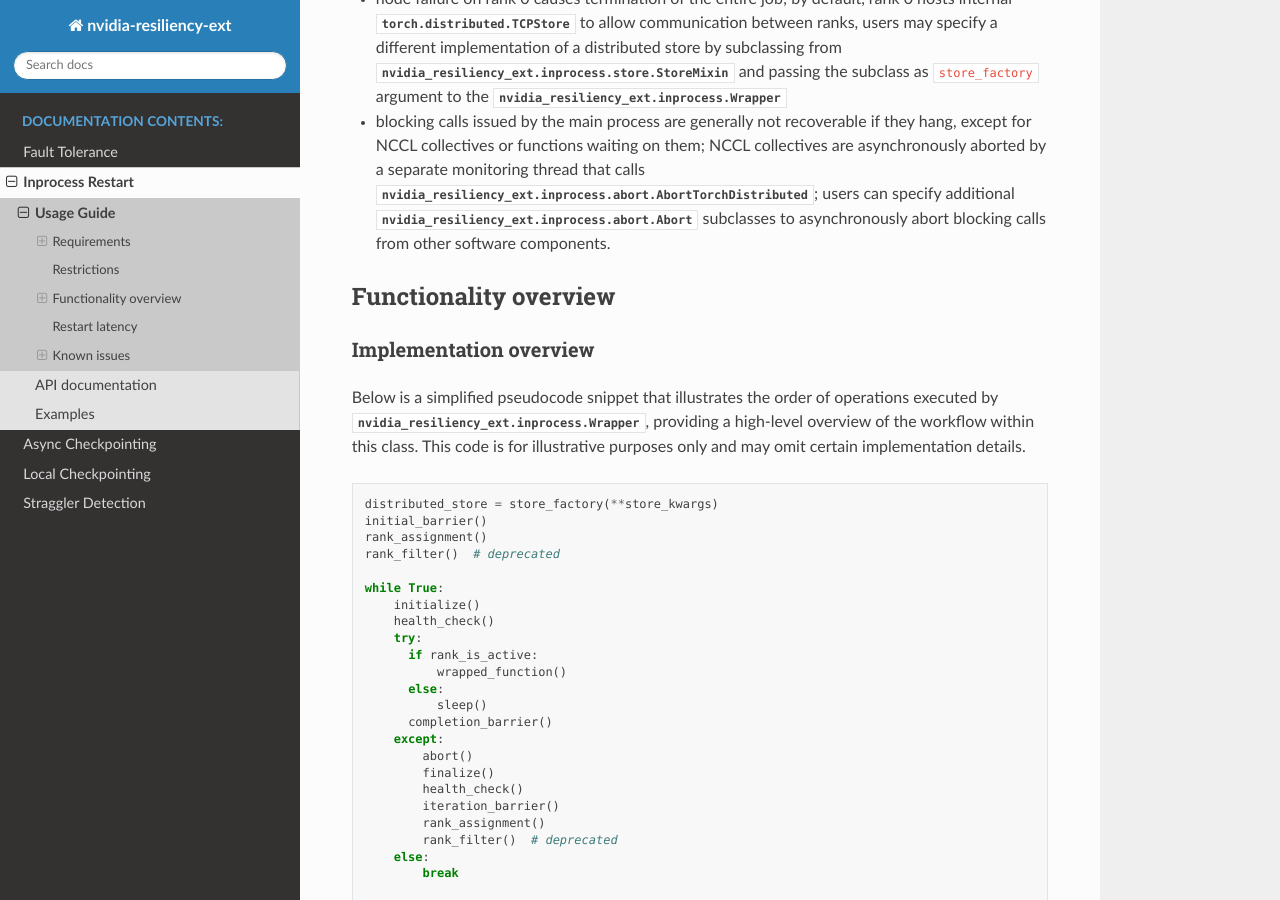
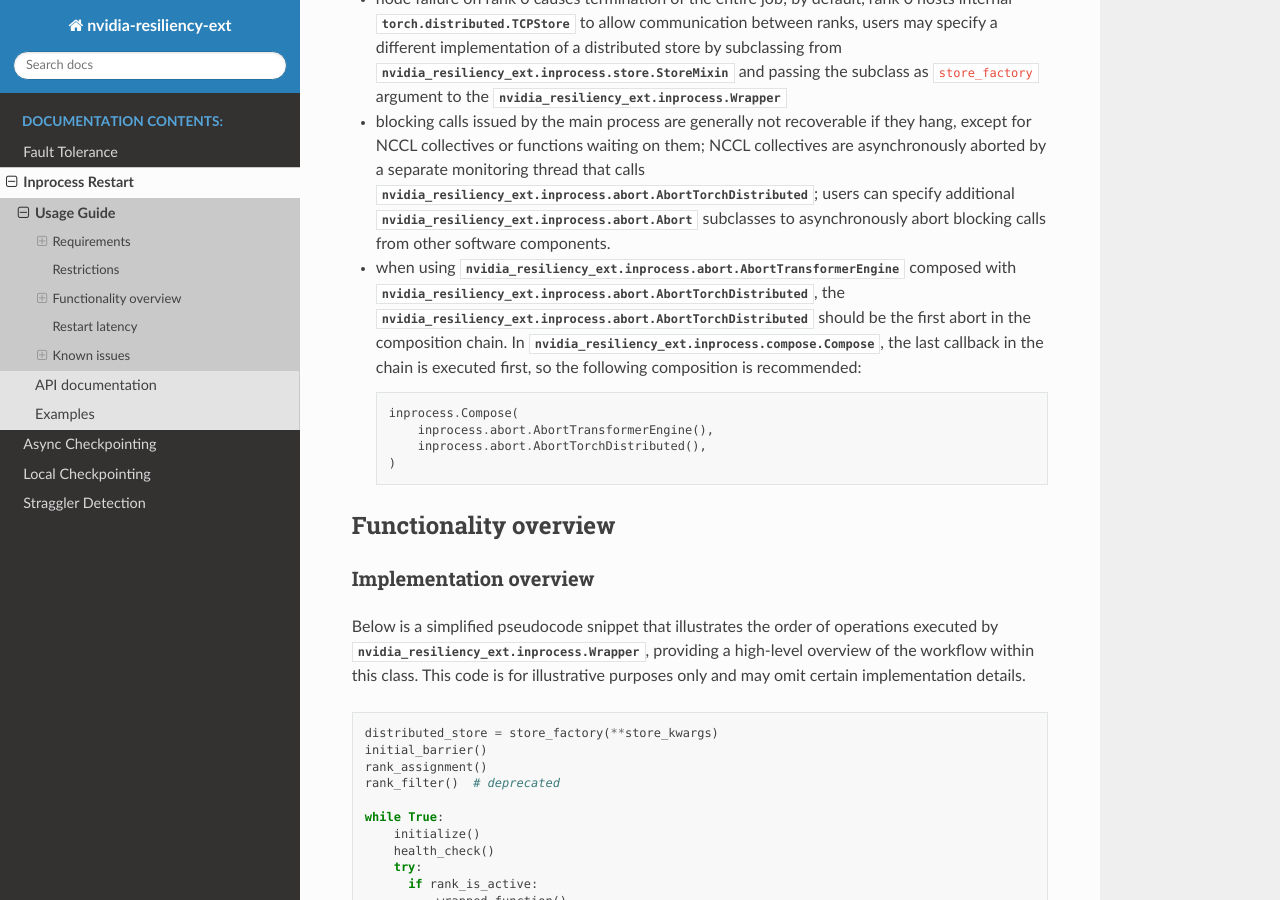
Before and after one commit to NVIDIA/nvidia-resiliency-ext, a Sphinx documentation site: the page built from docs/source/inprocess/usage_guide.rst, in a window 1280 px wide and 900 px high, scrolled down 1524 px. Built offline with Sphinx 7.4.7 and the Read the Docs theme 3.1.0, drawn with Linux system fonts in a browser that asks for light colours; pages that are not in the unit, such as notebooks, are missing from menus.

Commit message:
Added doc on restriction for TE abort usage

```diff
--- a/docs/source/inprocess/usage_guide.rst
+++ b/docs/source/inprocess/usage_guide.rst
@@ -89,6 +89,19 @@ Restrictions
   calls :py:class:`nvidia_resiliency_ext.inprocess.abort.AbortTorchDistributed`; users can specify
   additional :py:class:`nvidia_resiliency_ext.inprocess.abort.Abort` subclasses to asynchronously
   abort blocking calls from other software components.
+
+- when using :py:class:`nvidia_resiliency_ext.inprocess.abort.AbortTransformerEngine` composed with
+  :py:class:`nvidia_resiliency_ext.inprocess.abort.AbortTorchDistributed`, the
+  :py:class:`nvidia_resiliency_ext.inprocess.abort.AbortTorchDistributed` should be
+  the first abort in the composition chain.  In :py:class:`nvidia_resiliency_ext.inprocess.compose.Compose`,
+  the last callback in the chain is executed first, so the following composition is recommended:
+
+  .. code-block:: python
+
+    inprocess.Compose(
+        inprocess.abort.AbortTransformerEngine(),
+        inprocess.abort.AbortTorchDistributed(),
+    )
 
 
 Functionality overview
```
